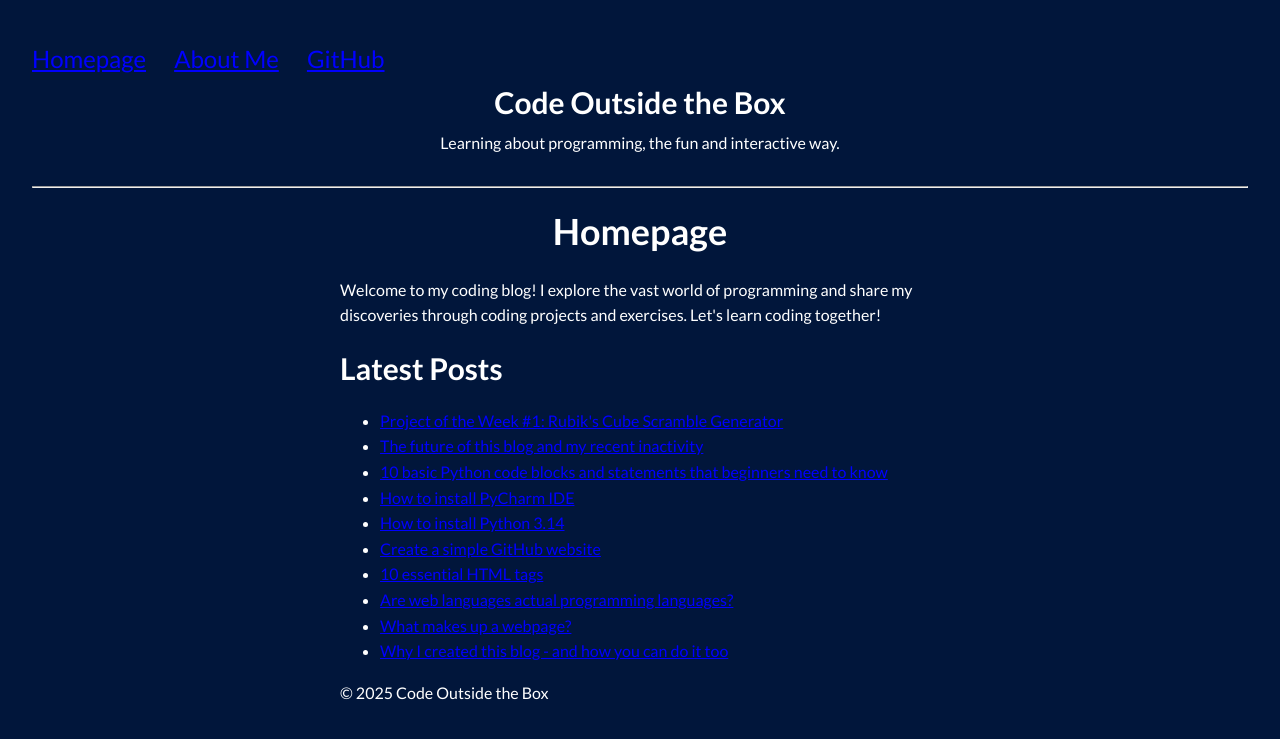
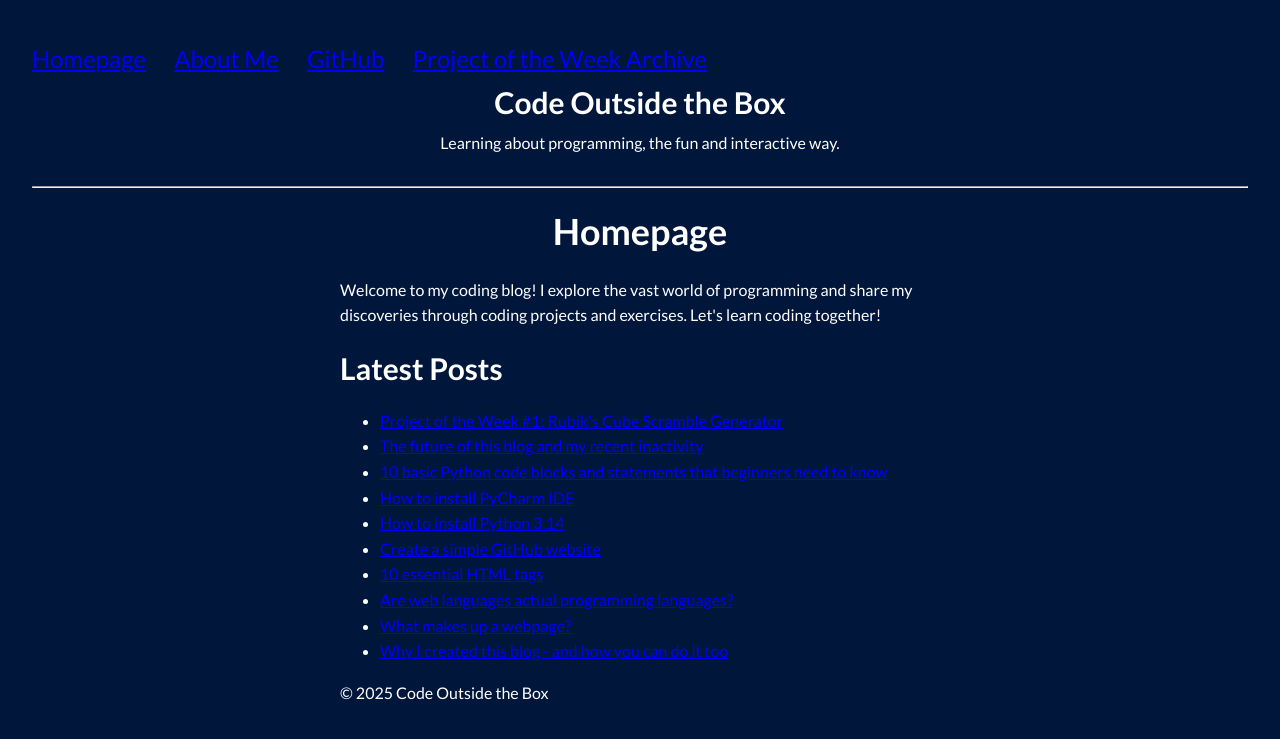
Before and after one commit to MicroChip818/microchip818.github.io, a Jekyll site: the page built from index.html, in a window 1280 px wide. Shown: the top 739 px of the page. Built offline with Jekyll 4.4.1, drawn with Linux system fonts in a browser that asks for light colours.

Commit message:
Update default.html

```diff
--- a/_layouts/default.html
+++ b/_layouts/default.html
@@ -13,7 +13,8 @@
       <nav>
         <a href="https://microchip818.github.io/index.html" class="nav_links">Homepage</a>
         <a href="https://microchip818.github.io/about.html" class="nav_links">About Me</a>
-        <a href="https://github.com/microchip818" class="nav_links">GitHub</a>
+        <a href="https://github.com/microchip818" target="_blank" class="nav_links">GitHub</a>
+        <a href="https://github.com/MicroChip818/project-of-the-week" target="_blank" class="nav_links">Project of the Week Archive</a>
       </nav>
       <p class="blog_name">Code Outside the Box</p>
       <p class="tagline">Learning about programming, the fun and interactive way.</p>
```
